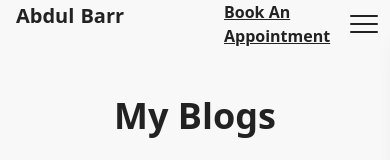
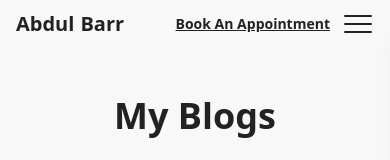
Before and after one commit to abdulbarr730/Portfolio, a Next.js app in the folder client/: page /blog in a window 390 px wide. Shown: the top 160 px of the page. Built offline with nearby package versions, Linux system fonts and the light colour scheme; no server answers.

Commit message:
fixed something

```diff
--- a/client/src/components/AboutSection.jsx
+++ b/client/src/components/AboutSection.jsx
@@ -195,14 +195,16 @@ const AboutSection = () => {
         <h3 className="text-3xl font-bold text-primary mb-12">Featured Projects</h3>
         <ProjectPreview />
 
-        {/* UPDATED: "View All Projects" link text changed as requested */}
+        {/* UPDATED: Added span with whitespace-nowrap and responsive text */}
         <div className="mt-8">
           <Link
             href="/projects" // Assuming '/projects' is your dedicated projects page
-            className="inline-flex items-center text-primary font-bold hover:underline group"
+            className="inline-flex items-center text-primary font-bold hover:underline group text-sm sm:text-base"
           >
-            To view details and to see all projects, click here
-            <svg className="ml-2 w-5 h-5 transition-transform duration-300 group-hover:translate-x-1" fill="none" viewBox="0 0 24 24" stroke="currentColor">
+            <span className="whitespace-nowrap">
+              To view details and to see all projects, click here
+            </span>
+            <svg className="ml-2 w-5 h-5 transition-transform duration-300 group-hover:translate-x-1 flex-shrink-0" fill="none" viewBox="0 0 24 24" stroke="currentColor">
               <path strokeLinecap="round" strokeLinejoin="round" strokeWidth={2} d="M17 8l4 4m0 0l-4 4m4-4H3" />
             </svg>
           </Link>
--- a/client/src/components/Navbar.jsx
+++ b/client/src/components/Navbar.jsx
@@ -10,7 +10,9 @@ import { usePathname, useRouter } from 'next/navigation';
 
 gsap.registerPlugin(ScrollTrigger);
 
+// UPDATED: Added "View Resume" link at the top
 const HAMBURGER_LINKS = [
+  { id: 'https://drive.google.com/file/d/1vnZADDPLb2hbOnx8Fi3W0m8LEesof_z6/view?usp=drive_link', text: 'View Resume', type: 'link', target: '_blank' },
   { id: 'hero', text: 'Home', type: 'scroll' },
   { id: '/blog', text: 'Blog', type: 'link' },
   { id: 'about', text: 'About Me', type: 'scroll' },
@@ -117,13 +119,13 @@ const Navbar = () => {
         <div className="container mx-auto px-4 sm:px-6 lg:px-8">
           <div className="flex items-center justify-between h-full">
             {/* Logo */}
-            <div className="flex-shrink-0 relative h-12 w-52 flex items-center">
+            <div className="relative h-12 w-52 flex items-center">
               <Link
                 href="/"
                 className="full-name-container absolute top-[6px] left-0 flex items-center whitespace-nowrap"
               >
-                <span className="name-part-abdul text-xl font-bold text-primary leading-none">Abdul</span>
-                <span className="name-part-barr text-xl font-bold text-primary ml-1.5 leading-none ">Barr</span>
+                <span className="name-part-abdul text-xl font-bold text-primary leading-none pt-2">Abdul</span>
+                <span className="name-part-barr text-xl font-bold text-primary ml-1.5 leading-none pt-2">Barr</span>
               </Link>
               <Link
                 href="/"
@@ -134,18 +136,18 @@ const Navbar = () => {
             </div>
 
             {/* Right section: Book + Hamburger */}
-            <div className="flex items-center space-x-4 md:space-x-6 text-primary">
+            <div className="flex items-center flex-shrink-0 space-x-3 sm:space-x-4 text-primary">
               <Link
                 href="/services"
                 ref={bookRef}
-                className="font-semibold underline text-primary cursor-pointer transform transition-all duration-200 hover:scale-105 hover:underline-offset-4"
+                className="font-semibold underline text-primary cursor-pointer transform transition-all duration-200 hover:scale-105 hover:underline-offset-4 text-sm sm:text-base whitespace-nowrap"
               >
                 Book An Appointment
               </Link>
 
               {/* Hamburger */}
               <button
-                className="relative inline-flex flex-col justify-center items-center ml-2 z-[999] h-8 w-8"
+                className="relative inline-flex flex-col justify-center items-center z-[999] h-8 w-8"
                 aria-label="Toggle Menu"
                 onClick={() => setMenuOpen(!menuOpen)}
               >
@@ -216,9 +218,12 @@ const Navbar = () => {
                 {item.cta && <p className="text-xs text-secondary mt-1">{item.cta}</p>}
               </div>
             ) : (
+              // UPDATED: Added target and rel props for external links
               <Link
                 key={item.id}
                 href={item.id}
+                target={item.target || '_self'}
+                rel={item.target === '_blank' ? 'noopener noreferrer' : undefined}
                 className="menu-link block text-lg font-medium cursor-pointer text-primary py-3 px-2 rounded-lg transition-transform duration-200 hover:scale-105 relative group"
                 onClick={() => setMenuOpen(false)}
               >
```
